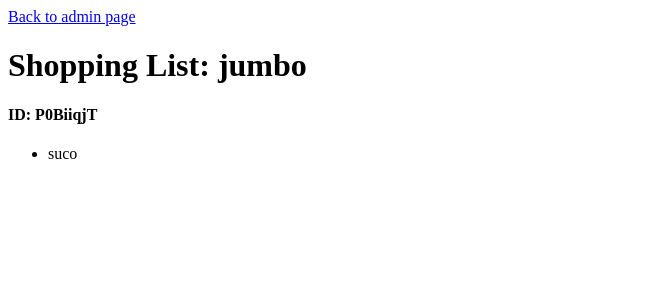
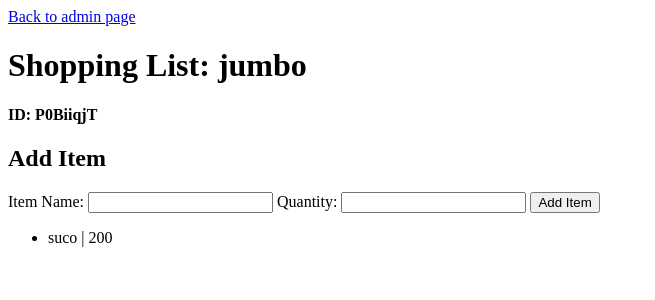
Before and after one commit to Henrique-O-S/SDLE_Project1, a Flask app: a page that uses templates/shopping_list.html in a window 1280 px wide. Shown: the top 300 px of the page, without its empty margins (0-655 px from the left). Run offline with Flask 3, Linux system fonts and the light colour scheme.

Commit message:
added items to lists

```diff
--- a/routes.py
+++ b/routes.py
@@ -56,3 +56,24 @@ def shopping_list(id):
 def check_id():
     id = request.args.get('id')  # Get the ID from the query parameters
     return redirect(url_for('routes.shopping_list', id=id))
+
+@routes.route('/add_item/<id>', methods=['POST'])
+def add_item(id):
+    # Get the shopping list based on the provided ID
+    shopping_list = ShoppingList.query.get(id)
+
+    if shopping_list is None:
+        flash('Shopping list not found', 'warning')
+    else:
+        item_name = request.form.get('item_name')
+        item_quantity = request.form.get('item_quantity')
+
+        if not item_name or not item_quantity:
+            flash('Item name and quantity are required', 'danger')
+        else:
+            new_item = Item(name=item_name, quantity=item_quantity, shopping_list_id=id)
+            db.session.add(new_item)
+            db.session.commit()
+            flash('Item added successfully', 'success')
+
+    return redirect(url_for('routes.shopping_list', id=id))
--- a/templates/shopping_list.html
+++ b/templates/shopping_list.html
@@ -1,18 +1,29 @@
 <!DOCTYPE html>
 <html>
+
 <head>
     <title>Shopping List</title>
 </head>
+
 <body>
     <!-- go back to admin page link -->
     <a href="{{ url_for('routes.admin') }}">Back to admin page</a>
     <h1>Shopping List: {{ shopping_list.name }}</h1>
     <h4>ID: {{shopping_list.id}}</h4>
+    <h2>Add Item</h2>
+    <form method="POST" action="{{ url_for('routes.add_item', id=shopping_list.id) }}">
+        <label for="item_name">Item Name:</label>
+        <input type="text" id="item_name" name="item_name" required>
+        <label for="item_quantity">Quantity:</label>
+        <input type="number" id="item_quantity" name="item_quantity" required>
+        <button type="submit">Add Item</button>
+    </form>
     <ul>
         {% for item in items %}
-        <li>{{ item.name }}</li>
+        <li>{{ item.name }} | {{item.quantity}}</li>
         {% endfor %}
     </ul>
     <!-- Add buttons or forms for adding new items or other functionality -->
 </body>
+
 </html>
```
Also changed, not shown: database/shopping_list.db (added).
